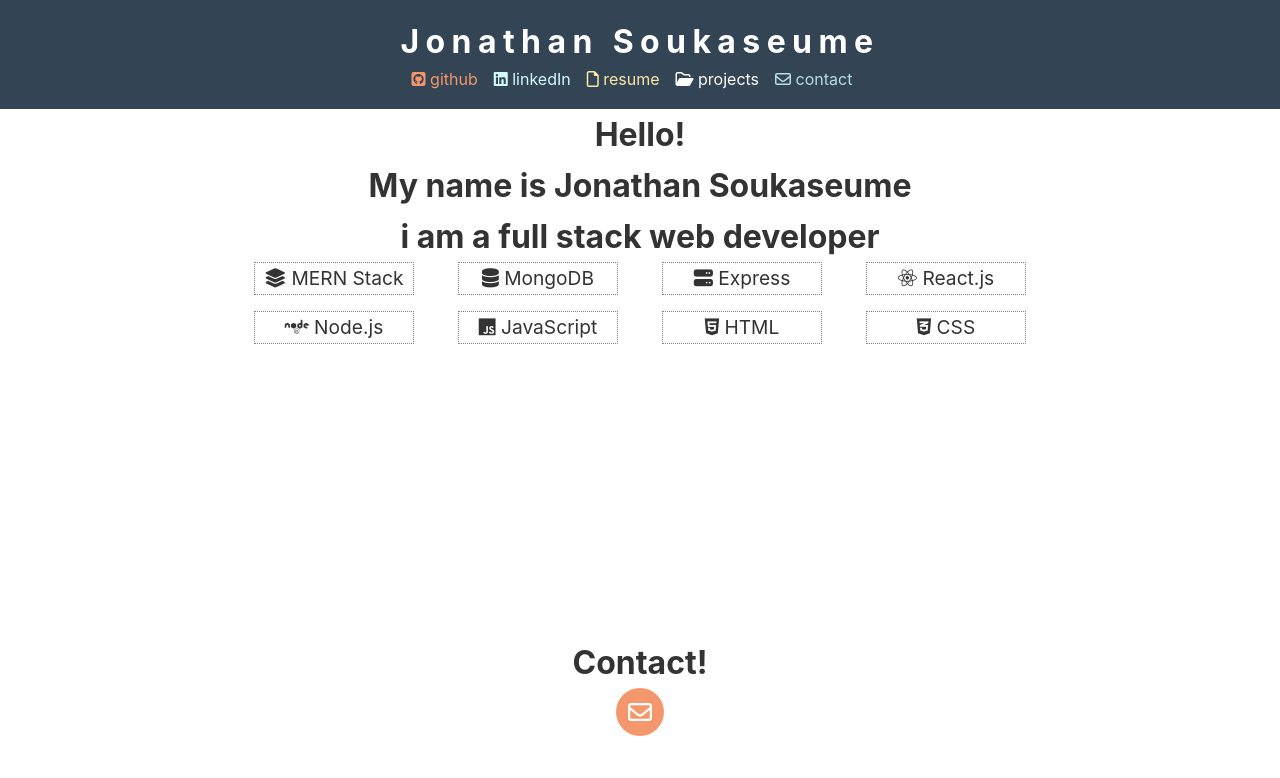
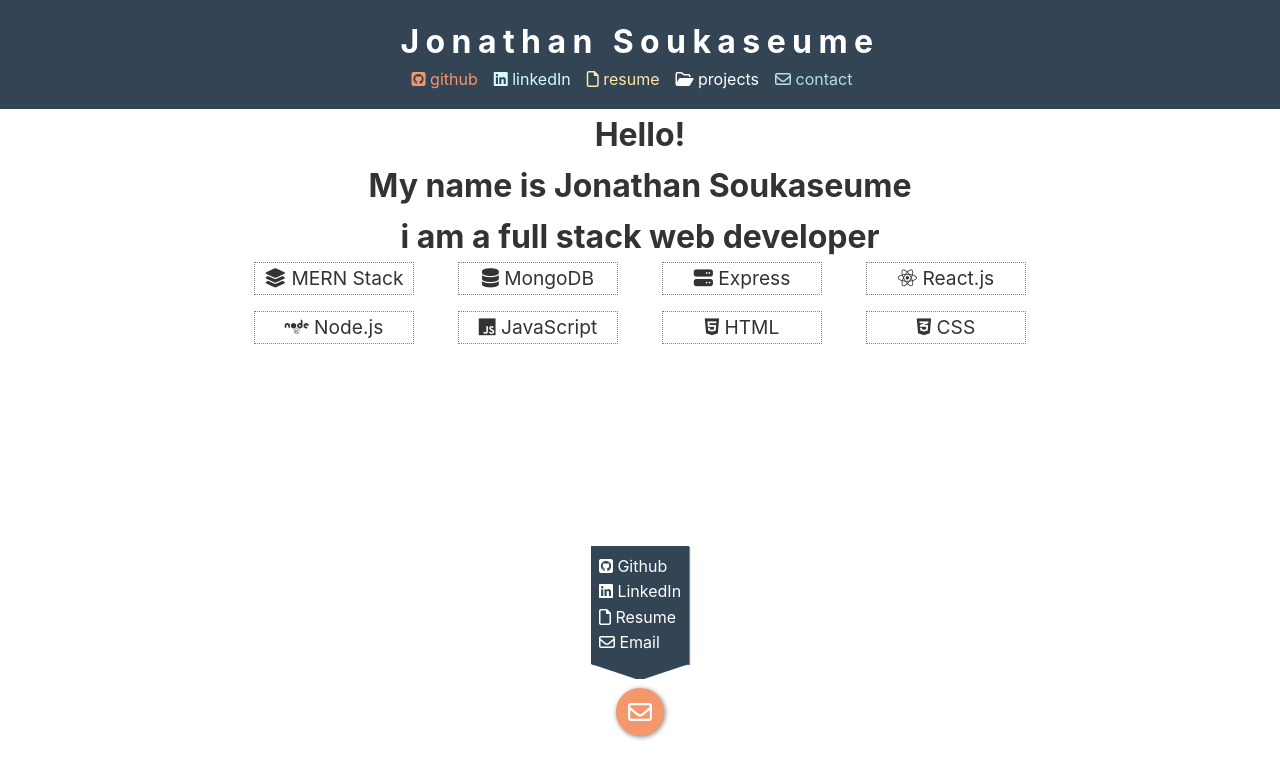
Before and after one commit to jsoomie/mern-profile, a React (Create React App) app in the folder client/: page / in a window 1280 px wide. Both pictures are taken after a click on the button 640 px from the left and 712 px from the top of the page. Shown: the top 778 px of the page. Built offline with nearby package versions, Linux system fonts and the light colour scheme.

Commit message:
added footer links

```diff
--- a/client/src/components/Footer/Footer.css
+++ b/client/src/components/Footer/Footer.css
@@ -10,6 +10,12 @@
   border-color: transparent;
   background-color: #f4976C;
   color: #fff;
+  box-shadow: 1px 1px 5px gray;
+}
+
+.footer-container button:hover {
+  background-color: #ff9d70;
+  transform: scale(1.2);
 }
 
 .footer-container button i {
--- a/client/src/components/Footer/Footer.js
+++ b/client/src/components/Footer/Footer.js
@@ -1,6 +1,6 @@
 import "./Footer.css";
 import { useState } from "react";
-import { Contact } from "../../pages";
+import FooterContact from "./FooterContact/FooterContact";
 
 export const Footer = () => {
   const [showContact, setShowContact] = useState(false);
@@ -11,7 +11,7 @@
 
   return (
     <div className="footer-container all-center">
-      {showContact && <Contact />}
+      {showContact && <FooterContact />}
       <button onClick={showHide}>
         <i className="far fa-envelope"></i>
       </button>
--- /dev/null
+++ b/client/src/components/Footer/FooterContact/FooterContact.css
@@ -0,0 +1,21 @@
+.footer-contact-container {
+  position: relative;
+  color: #fff;
+  background-color: #345;
+  padding: 0.5rem;
+  margin: 1rem;
+  margin-bottom: 1.5rem;
+  text-align: left;
+  box-shadow: 1px 1px 1px gray;
+}
+
+.footer-contact-container::before {
+  content: "";
+  position: absolute;
+  border-top: 15px solid #345;
+  bottom: -15px;
+  left: 0;
+  right: 0;
+  border-left: 45px solid transparent;
+  border-right: 45px solid transparent;
+}
--- /dev/null
+++ b/client/src/components/Footer/FooterContact/FooterContact.js
@@ -0,0 +1,33 @@
+import "./FooterContact.css";
+
+export const FooterContact = () => {
+  return (
+    <div>
+      <ul className="footer-contact-container">
+        <li>
+          <a href="https://github.com/sksmejn">
+            <i className="fab fa-github-square" /> Github
+          </a>
+        </li>
+        <li>
+          <a
+            href="https://www.linkedin.com/in/jonathan-soukaseume/"
+            title="Add me on LinkedIn!"
+          >
+            <i className="fab fa-linkedin"></i> LinkedIn
+          </a>
+        </li>
+        <li>
+          <a href="https://drive.google.com/file/d/1ZR4-VGneh9u5eKDYIBgDVFg5mXNxKbgP/view?usp=sharing">
+            <i className="far fa-file"></i> Resume
+          </a>
+        </li>
+        <li>
+          <i className="far fa-envelope"></i> Email
+        </li>
+      </ul>
+    </div>
+  );
+};
+
+export default FooterContact;
```
